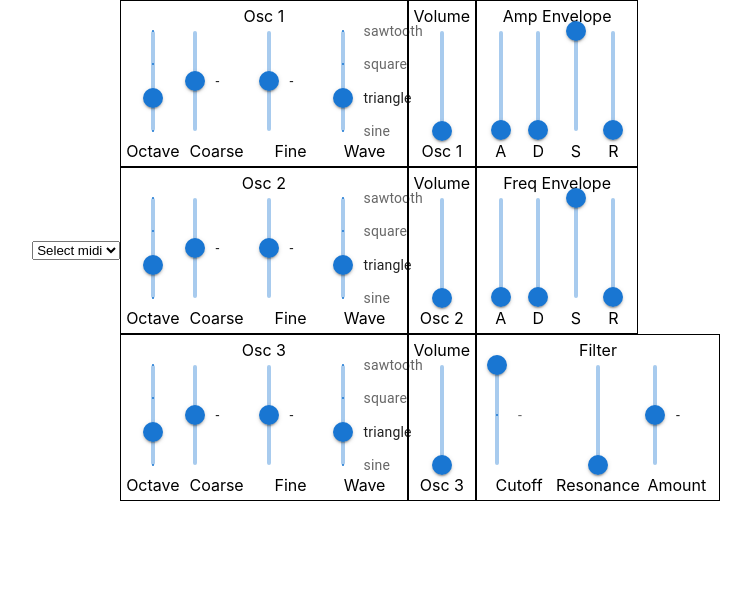
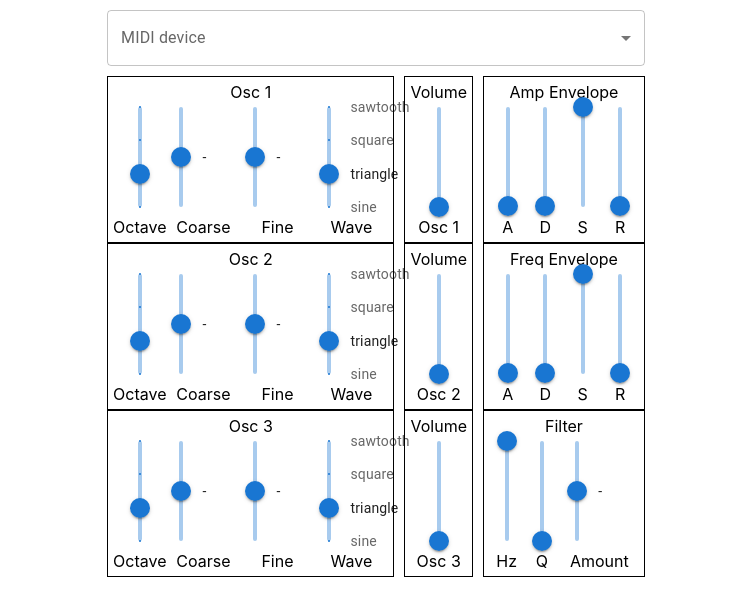
Before and after one commit to blibliki-js/engine, a React (Create React App) app: page / in a window 1280 px wide. Both pictures are taken after a click on the button "Start". Shown: the top 616 px of the page, without its empty margins (264-1015 px from the left). Built offline with nearby package versions, Linux system fonts and the light colour scheme.

Commit message:
Slightly improve UI

```diff
--- a/src/Synth/index.tsx
+++ b/src/Synth/index.tsx
@@ -1,11 +1,29 @@
 import { useEffect, useState } from "react";
 import { Transport, Context, setContext } from "tone";
+import styled from "@emotion/styled";
 
 import MidiDeviceSelector from "components/MidiDeviceSelector";
 
 import Oscillators from "./Oscillators";
 import Mixer from "./Mixer";
 import EnvelopesAndFilter from "./EnvelopesAndFilter";
+
+const SynthContainer = styled.div`
+  display: grid;
+  grid-template-areas:
+    "midi midi midi"
+    "oscillators mixer envelopes";
+  gap: 10px;
+  padding: 10px;
+`;
+
+interface IRow {
+  area: string;
+}
+
+const Row = styled.div<IRow>`
+  grid-area: ${(props) => props.area};
+`;
 
 export default function Synth() {
   const [enabled, setEnabled] = useState(false);
@@ -18,13 +36,23 @@ export default function Synth() {
     Transport.start();
   }, [enabled]);
 
+  if (!enabled) return <button onClick={() => setEnabled(true)}>Start</button>;
+
   return (
-    <>
-      {!enabled && <button onClick={() => setEnabled(true)}>Start</button>}
-      <MidiDeviceSelector />
-      {enabled && <Oscillators />}
-      {enabled && <Mixer />}
-      {enabled && <EnvelopesAndFilter />}
-    </>
+    <SynthContainer>
+      <Row area="midi">
+        <MidiDeviceSelector />
+      </Row>
+
+      <Row area="oscillators">
+        <Oscillators />
+      </Row>
+      <Row area="mixer">
+        <Mixer />
+      </Row>
+      <Row area="envelopes">
+        <EnvelopesAndFilter />
+      </Row>
+    </SynthContainer>
   );
 }
--- a/src/components/MidiDeviceSelector/index.tsx
+++ b/src/components/MidiDeviceSelector/index.tsx
@@ -1,4 +1,11 @@
-import { useEffect, ChangeEvent } from "react";
+import { useEffect } from "react";
+import {
+  FormControl,
+  InputLabel,
+  Select,
+  SelectChangeEvent,
+  MenuItem,
+} from "@mui/material";
 
 import MidiDevice from "Engine/MidiDevice";
 import { useAppSelector, useAppDispatch } from "hooks";
@@ -7,7 +14,7 @@ import { initialize, selectDevice } from "./midiDevicesSlice";
 
 export default function MidiDeviceSelector() {
   const dispatch = useAppDispatch();
-  const { selectedDeviceId, devices } = useAppSelector(
+  const { selectedDeviceId = "", devices } = useAppSelector(
     (state) => state.midiDevices
   );
 
@@ -15,40 +22,26 @@ export default function MidiDeviceSelector() {
     dispatch(initialize());
   }, [dispatch]);
 
-  const onChange = (event: ChangeEvent<HTMLSelectElement>) => {
+  const onChange = (event: SelectChangeEvent) => {
     dispatch(selectDevice(event.target.value));
   };
 
   return (
-    <select
-      className="drop-control"
-      onChange={onChange}
-      value={selectedDeviceId}
-    >
-      <Devices devices={devices} />
-    </select>
+    <FormControl fullWidth>
+      <InputLabel id="demo-simple-select-label">MIDI device</InputLabel>
+      <Select
+        labelId="demo-simple-select-label"
+        id="demo-simple-select"
+        value={selectedDeviceId}
+        label="select MIDI devide"
+        onChange={onChange}
+      >
+        {devices.map((device) => (
+          <MenuItem key={device.id} value={device.id}>
+            {device.name}
+          </MenuItem>
+        ))}
+      </Select>
+    </FormControl>
   );
 }
-
-interface DevicesProps {
-  devices: MidiDevice[];
-}
-
-function Devices(props: DevicesProps) {
-  const { devices } = props;
-
-  const devicesWithPrompt = [
-    ["", "Select midi"],
-    ...devices.map((d) => [d.id, d.name]),
-  ];
-
-  return (
-    <>
-      {devicesWithPrompt.map(([id, name]) => (
-        <option key={id} value={id}>
-          {name}
-        </option>
-      ))}
-    </>
-  );
-}
--- a/src/components/audio_modules/Filter/index.tsx
+++ b/src/components/audio_modules/Filter/index.tsx
@@ -26,7 +26,6 @@ const Title = styled.div`
   margin-bottom: 5px;
 `;
 
-const Center: MarkProps[] = [{ value: 2500, label: "-" }];
 const AmountCenter: MarkProps[] = [{ value: 0, label: "-" }];
 
 export default function Filter(props: FilterProps) {
@@ -69,15 +68,14 @@ export default function Filter(props: FilterProps) {
 
       <FaderContainer>
         <Fader
-          name="Cutoff"
-          marks={Center}
+          name="Hz"
           min={0}
           max={5000}
           onChange={setCutoff}
           value={cutoff}
         />
         <Fader
-          name="Resonance"
+          name="Q"
           min={0}
           max={100}
           onChange={setResonance}
```
